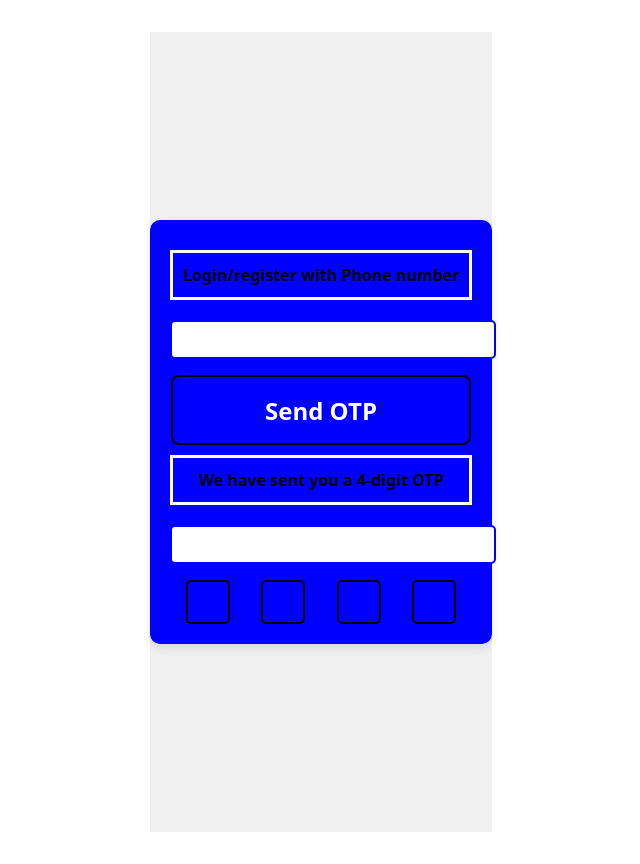
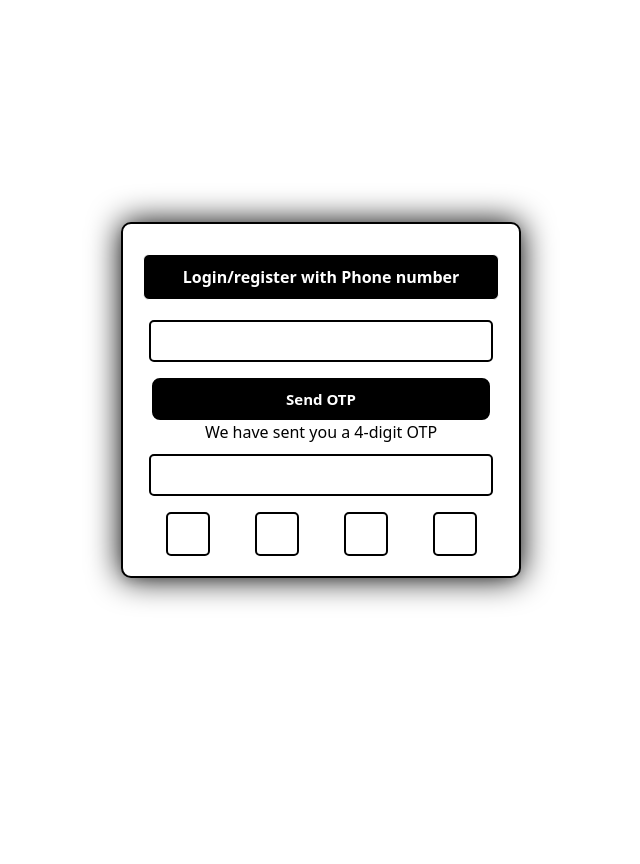
Before and after one commit to Jaswanth5996/VIGIL_VAVE, a React (Vite) app in the folder frontend/vave/: page /login in a window 1280 px wide. Shown: the whole page, without its empty margins (319-959 px from the left). After the commit the page ends 800 px from the top, so only its background shows below. Built offline with nearby package versions, Linux system fonts and the light colour scheme.

Commit message:
updated_css

```diff
--- a/frontend/vave/src/App.css
+++ b/frontend/vave/src/App.css
@@ -1,3 +1,7 @@
+*{
+ color: black;
+  font-family: system-ui, -apple-system, BlinkMacSystemFont, 'Segoe UI', Roboto, Oxygen, Ubuntu, Cantarell, 'Open Sans', 'Helvetica Neue', sans-serif;
+}
 #root {
   max-width: 1280px;
   margin: 0 auto;
@@ -45,45 +49,53 @@
 button{
   font-size: x-large;
 border:2px solid black;
-background:blue;
+background:black;
 color: white;
 font-weight: 800;
 width: 300px;
 height: 70px;
 }
-
+.otp{
+  font-size: 15px;
+  width: 95%;
+height: 10%;
+}
 .container {
   display: flex;
   justify-content: center;
   align-items: center;
-  height: 100vh;
-  background-color: #f0f0f0;
+  background-color: white;
+  width: 400px;
 }
 
 .login-box {
-  background-color:blue;
+  background-color:white;
   color:white;
   padding: 20px;
+  border: 2px solid black;
   border-radius: 10px;
   box-shadow: 0px 4px 10px rgba(0, 0, 0, 0.1);
   text-align: center;
   width: 100%;
+  filter: drop-shadow(0 0 1em black);
 }
 
 .p {
-  border: 3px solid white;
+  border: 1px solid white;
+  border-radius: 6px;
   padding: 10px;
   margin: 10px 0;
   text-align: center;
   font-size: 16px;
   font-weight: bold;
-  color: black;
+  color: white;
+  background-color: black;
 }
 
 .input-box {
-  width: 100%;
+  width: 90%;
   padding: 10px;
-  border: 2px solid blue;
+  border: 2px solid black;
   border-radius: 5px;
   margin-top: 10px;
 }
--- a/frontend/vave/src/components/login.jsx
+++ b/frontend/vave/src/components/login.jsx
@@ -39,9 +39,9 @@ function Login() {
                 />
                 <p className="error">{errors.telephone?.message}</p>
 
-                <button onClick={handleSubmit(onSubmit)}>Send OTP</button>
+                <button className="otp" onClick={handleSubmit(onSubmit)}>Send OTP</button>
 
-                <div className="p">We have sent you a 4-digit OTP</div>
+                <div >We have sent you a 4-digit OTP</div>
 
                 <input
                     type="number"
```
